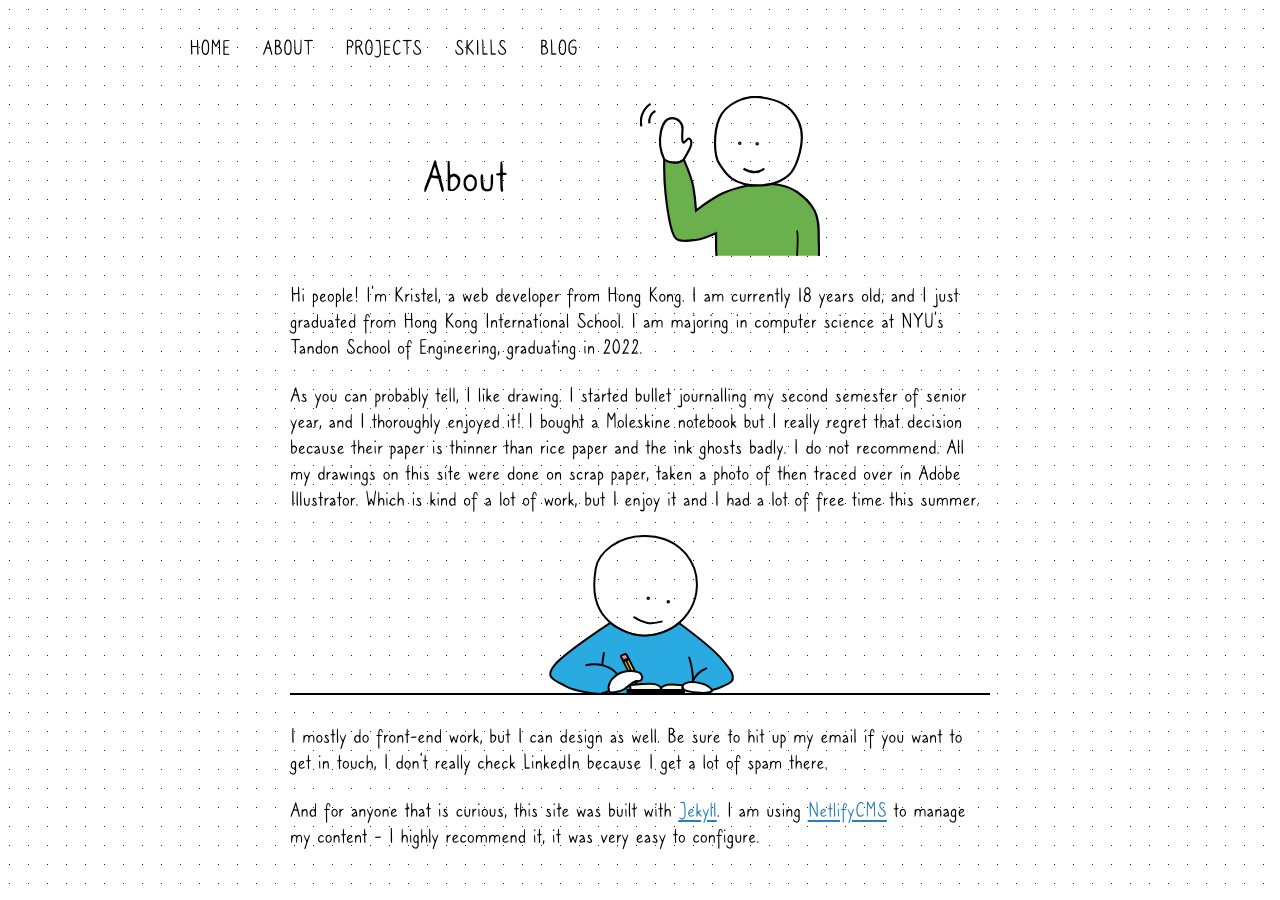
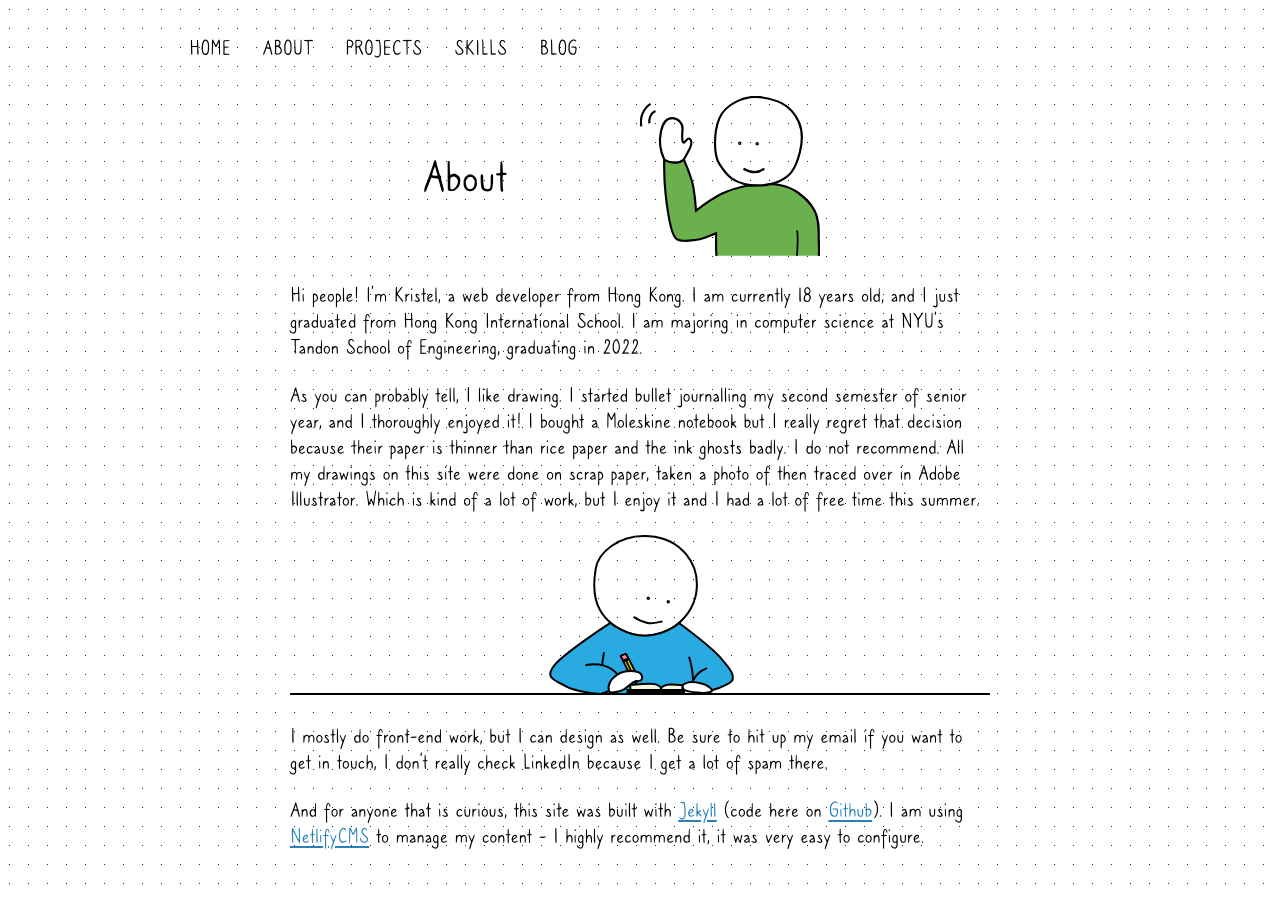
Before and after one commit to kristelfung/bullet-journal, a Jekyll site: the page built from about.md, in a window 1280 px wide. Built offline with Jekyll 4.4.1, drawn with Linux system fonts in a browser that asks for light colours; a script that is not in the unit is left out.

Commit message:
Update Pages “about”

```diff
--- a/about.md
+++ b/about.md
@@ -13,4 +13,4 @@ As you can probably tell, I like drawing. I started bullet journalling my second
 
 I mostly do front-end work, but I can design as well. Be sure to hit up my email if you want to get in touch, I don't really check LinkedIn because I get a lot of spam there.
 
-And for anyone that is curious, this site was built with [Jekyll](https://jekyllrb.com/). I am using [NetlifyCMS](https://www.netlifycms.org/) to manage my content - I highly recommend it, it was very easy to configure.
+And for anyone that is curious, this site was built with [Jekyll](https://jekyllrb.com/) (code here on [Github](https://github.com/kristelfung/bullet-journal)). I am using [NetlifyCMS](https://www.netlifycms.org/) to manage my content - I highly recommend it, it was very easy to configure.
```
